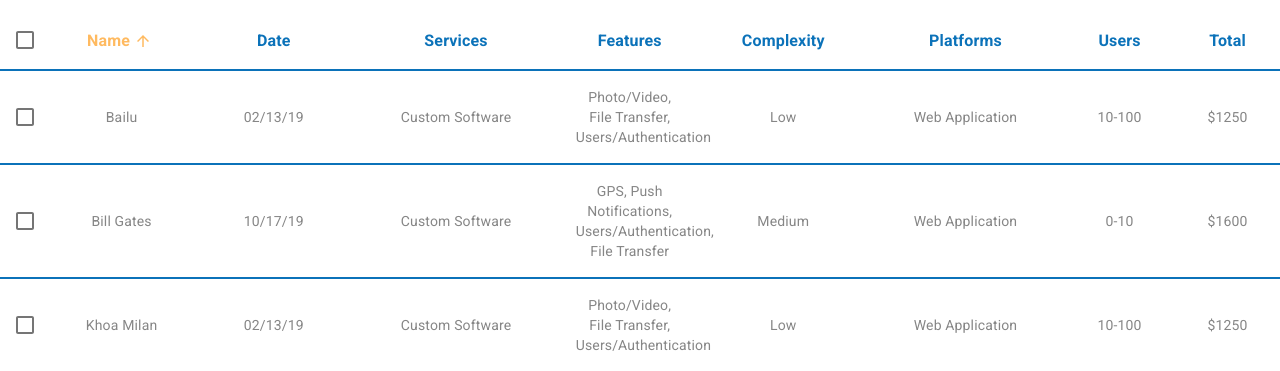
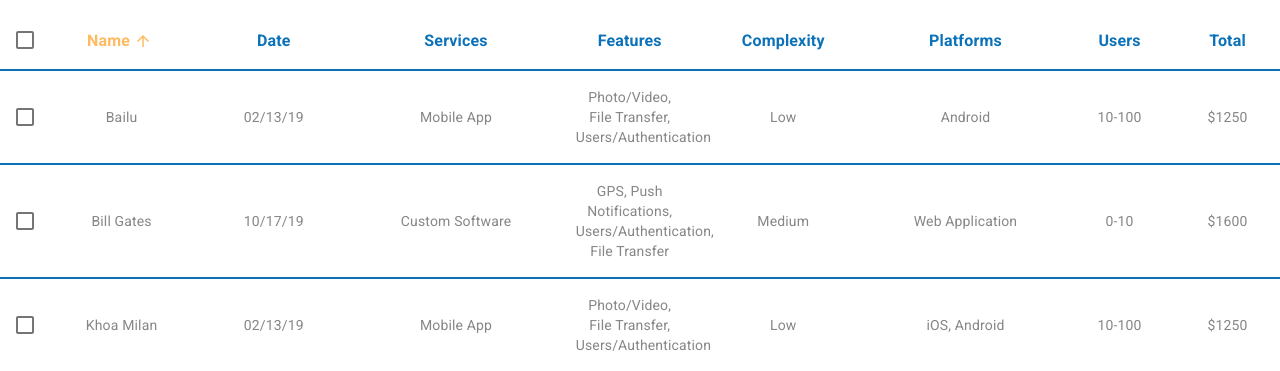
Before and after one commit to KhoaMilan97/project-manager, a Next.js app: page / in a window 1280 px wide. Shown: the part 429-800 px from the top of the page. Built offline with nearby package versions, Linux system fonts and the light colour scheme.

Commit message:
adding filter by switch

```diff
--- a/pages/index.js
+++ b/pages/index.js
@@ -116,10 +116,10 @@ function ProjectManager() {
     createData(
       "Khoa Milan",
       "02/13/19",
-      "Custom Software",
+      "Mobile App",
       "Photo/Video, File Transfer, Users/Authentication",
       "Low",
-      "Web Application",
+      "iOS, Android",
       "10-100",
       "$1250",
       true
@@ -127,10 +127,10 @@ function ProjectManager() {
     createData(
       "Bailu",
       "02/13/19",
-      "Custom Software",
+      "Mobile App",
       "Photo/Video, File Transfer, Users/Authentication",
       "Low",
-      "Web Application",
+      "Android",
       "10-100",
       "$1250",
       true
@@ -299,6 +299,10 @@ function ProjectManager() {
             setRows={setRows}
             page={page}
             setPage={setPage}
+            websiteChecked={websiteChecked}
+            iOSChecked={iOSChecked}
+            androidChecked={androidChecked}
+            softwareChecked={softwareChecked}
           />
         </Grid>
         <Dialog
@@ -582,4 +586,4 @@ function ProjectManager() {
 }
 
 export default ProjectManager;
-//205
+//209
--- a/src/ui/EnhancedTable.js
+++ b/src/ui/EnhancedTable.js
@@ -262,8 +262,19 @@ const useStyles = makeStyles((theme) => ({
   },
 }));
 
-export default function EnhancedTable({ rows, setRows, page, setPage }) {
+export default function EnhancedTable(props) {
   const classes = useStyles();
+  const {
+    rows,
+    setRows,
+    page,
+    setPage,
+    websiteChecked,
+    iOSChecked,
+    androidChecked,
+    softwareChecked,
+  } = props;
+
   const [order, setOrder] = React.useState("asc");
   const [orderBy, setOrderBy] = React.useState("name");
   const [selected, setSelected] = React.useState([]);
@@ -316,6 +327,38 @@ export default function EnhancedTable({ rows, setRows, page, setPage }) {
 
   const isSelected = (name) => selected.indexOf(name) !== -1;
 
+  const switchFilters = () => {
+    const websites = rows.filter((row) =>
+      websiteChecked ? row.service === "Website" : null
+    );
+    const iOSApps = rows.filter((row) =>
+      iOSChecked ? row.platforms.includes("iOS") : null
+    );
+    const androidApps = rows.filter((row) =>
+      androidChecked ? row.platforms.includes("Android") : null
+    );
+
+    const softwareApps = rows.filter((row) =>
+      softwareChecked ? row.service === "Custom Software" : null
+    );
+
+    if (!websiteChecked && !iOSChecked && !androidChecked && !softwareChecked) {
+      return rows;
+    } else {
+      let newRows = websites.concat(
+        iOSApps.filter((item) => websites.indexOf(item) < 0)
+      );
+      let newRows2 = newRows.concat(
+        androidApps.filter((item) => newRows.indexOf(item) < 0)
+      );
+      let newRows3 = newRows2.concat(
+        softwareApps.filter((item) => newRows2.indexOf(item) < 0)
+      );
+
+      return newRows3;
+    }
+  };
+
   return (
     <div className={classes.root}>
       <Paper className={classes.paper} elevation={0}>
@@ -344,7 +387,7 @@ export default function EnhancedTable({ rows, setRows, page, setPage }) {
             />
             <TableBody>
               {stableSort(
-                rows.filter((row) => row.search),
+                switchFilters().filter((row) => row.search),
                 getComparator(order, orderBy)
               )
                 .slice(page * rowsPerPage, page * rowsPerPage + rowsPerPage)
```
